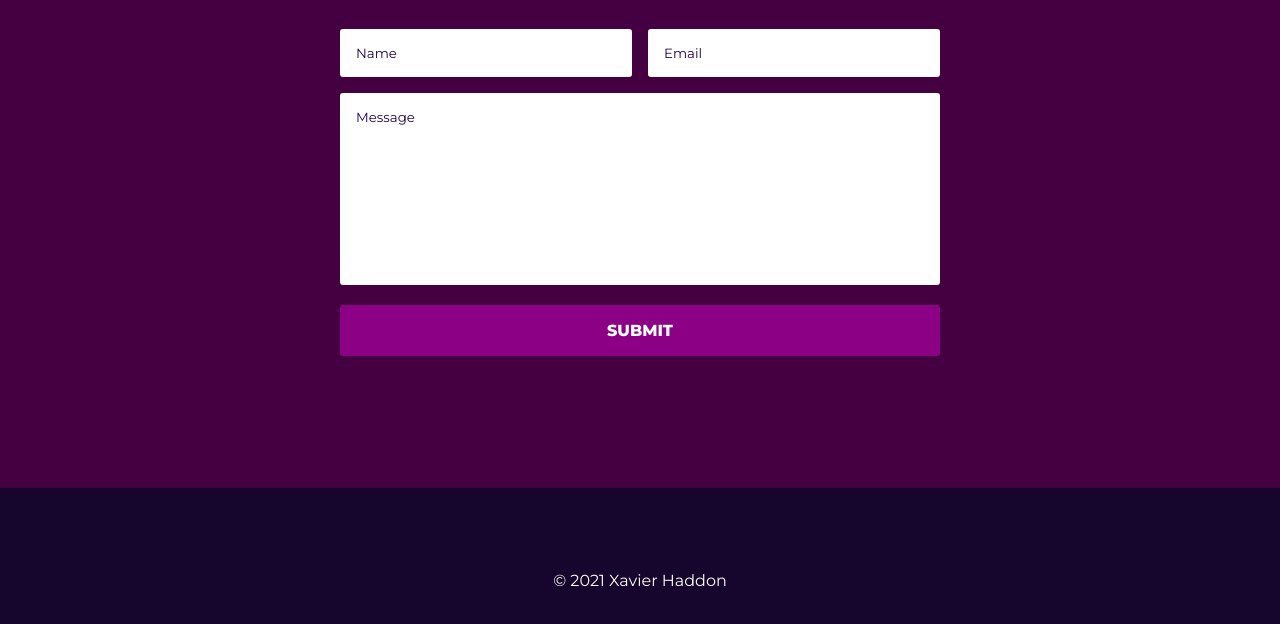
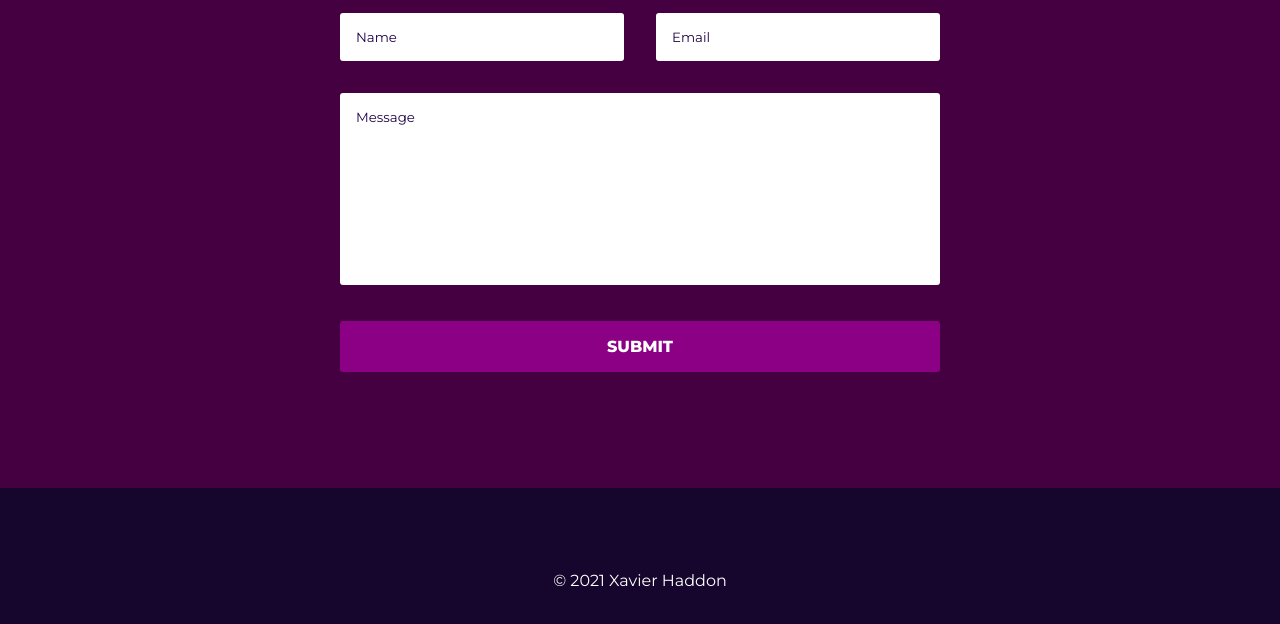
Before and after one commit to xavierbellhaddon/developer-portfolio-site, a plain HTML site: page contact.html in a window 1280 px wide. Shown: the part 312-936 px from the top of the page. Drawn offline with Linux system fonts and the light colour scheme.

Commit message:
restyled contact page

```diff
--- a/styles.css
+++ b/styles.css
@@ -420,11 +420,11 @@
 }
 
 .name {
-    margin-bottom: 1.6rem;
+    margin-bottom: 3.2rem;
 }
 
 .message {
-    margin: 1.6rem 0;
+    margin: 3.2rem 0;
     resize: none;
     width: 100%;
 }
@@ -558,15 +558,15 @@
 
     .name {
         margin: 0;
-        margin-right: 0.8rem;
+        margin-right: 1.6rem;
     }
 
     .email {
-        margin-left: 0.8rem;
+        margin-left: 1.6rem;
     }
 
     .name,
     .email {
-        width: 29.2rem;
+        width: 28.4rem;
     }
 }
```
